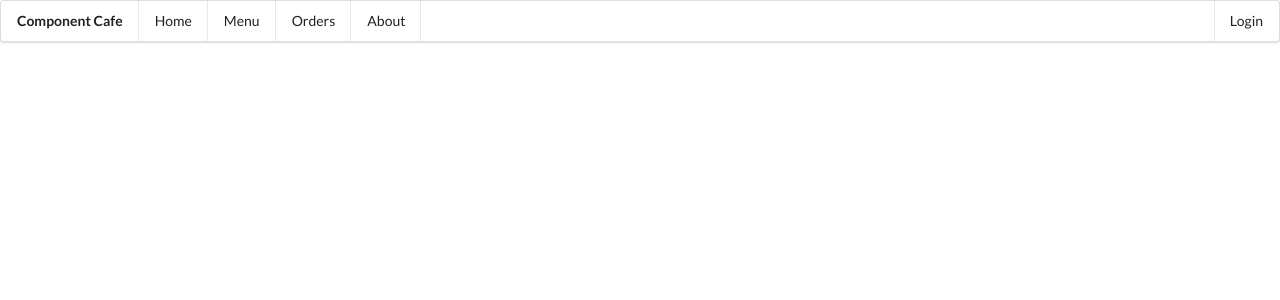
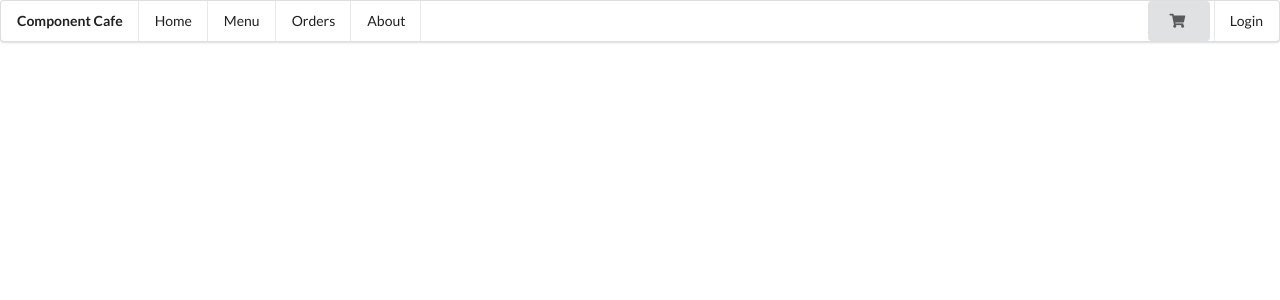
Before and after one commit to sbasken/phase-4-project-cafe-website, a React (Create React App) app in the folder client/: page / in a window 1280 px wide. Shown: the top 300 px of the page. Built offline with nearby package versions, Linux system fonts and the light colour scheme.

Commit message:
Add cart icon to Navbar

```diff
--- a/client/src/components/Navbar.js
+++ b/client/src/components/Navbar.js
@@ -10,6 +10,12 @@ const Navbar = () => {
             <a className="item" href="/orders">Orders</a>
             <a className="item" href="/about">About</a>
         <div className="right menu">
+        <button class="ui vertical animated button">
+            <div class="hidden content">Shop</div>
+            <div class="visible content">
+                <i aria-hidden="true" class="shop icon"></i>
+            </div>
+        </button>
             <a className="item">Login</a>
         </div>
     </div>
```
